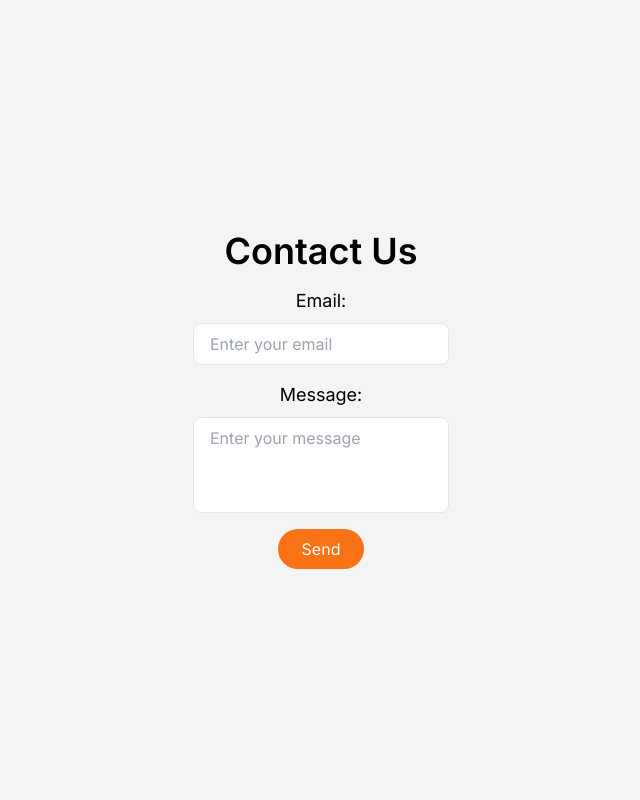
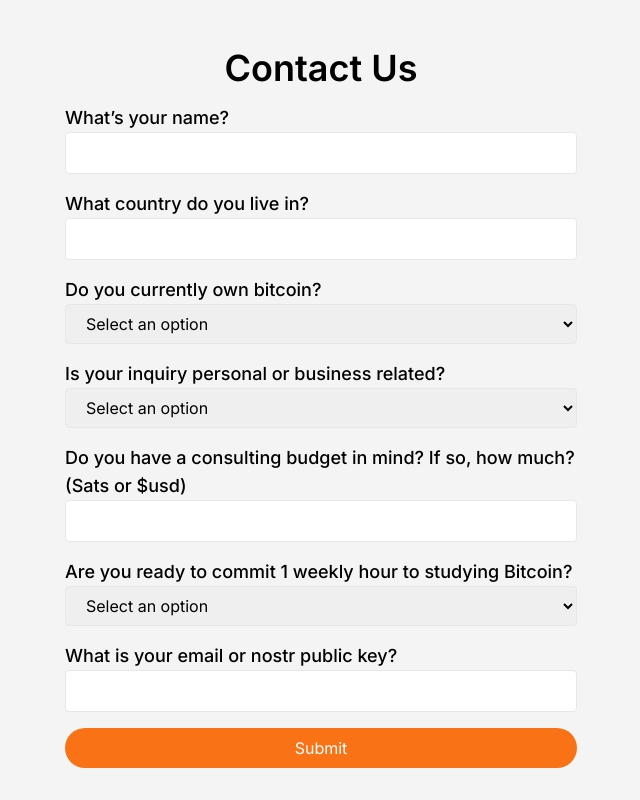
Before and after one commit to Chepenik/finney21, a Next.js app: page /contact in a window 1280 px wide. Shown: the whole page, without its empty margins (319-959 px from the left). Built offline with nearby package versions, Linux system fonts and the light colour scheme.

Commit message:
updated contact form

```diff
--- a/src/app/contact/page.tsx
+++ b/src/app/contact/page.tsx
@@ -3,68 +3,183 @@
 import React, { useState } from 'react';
 
 const ContactSection: React.FC = () => {
-  const [email, setEmail] = useState('');
-  const [message, setMessage] = useState('');
+  const [name, setName] = useState('');
+  const [country, setCountry] = useState('');
+  const [ownsBitcoin, setOwnsBitcoin] = useState('');
+  const [inquiryType, setInquiryType] = useState('');
+  const [budget, setBudget] = useState('');
+  const [commitStudy, setCommitStudy] = useState('');
+  const [emailOrKey, setEmailOrKey] = useState('');
+  const [showModal, setShowModal] = useState(false);
 
   const handleSubmit = (e: React.FormEvent) => {
     e.preventDefault();
 
+    const formData = {
+      name,
+      country,
+      ownsBitcoin,
+      inquiryType,
+      budget,
+      commitStudy,
+      emailOrKey
+    };
+
     // Submit form data to FormSubmit API
-    fetch("https://formsubmit.co/ajax/nickstl.tfc@gmail.com", {
+    fetch("https://formsubmit.co/ajax/btcdiplomat1@tutanota.com", {
       method: "POST",
       headers: {
         'Content-Type': 'application/json',
         'Accept': 'application/json'
       },
-      body: JSON.stringify({
-        email,
-        message
-      })
+      body: JSON.stringify(formData)
     })
     .then(response => response.json())
     .then(data => console.log(data))
     .catch(error => console.log(error));
 
     // Reset form fields
-    setEmail('');
-    setMessage('');
+    setName('');
+    setCountry('');
+    setOwnsBitcoin('');
+    setInquiryType('');
+    setBudget('');
+    setCommitStudy('');
+    setEmailOrKey('');
   };
 
   return (
+    <>
       <section className="flex flex-col items-center justify-center min-h-screen bg-062343 text-white">
-      <h2 className="text-4xl text-black font-semibold mb-4">Contact Us</h2>
+        <h2 className="text-4xl text-black font-semibold mt-4 mb-4">Contact Us</h2>
 
-      <form onSubmit={handleSubmit} className="flex flex-col items-center">
-        <label htmlFor="email" className="text-lg text-black mb-2">Email:</label>
+        <form
+          onSubmit={handleSubmit}
+          className="max-w-lg mx-auto flex flex-col space-y-4"
+        >
+
+          <div>
+            <label className="text-lg text-black font-medium">What’s your name?</label>
+
             <input
-          type="email"
-          id="email"
-          name="email"
-          value={email}
-          onChange={(e) => setEmail(e.target.value)}
-          className="border rounded-lg text-black px-4 py-2 w-64 focus:outline-none focus:border-black"
-          placeholder="Enter your email"
+              type="text"
+              id="name"
+              name="name"
+              value={name}
+              onChange={(e) => setName(e.target.value)}
+              className="w-full border rounded px-4 py-2 text-black"
               required
             />
+          </div>
 
-        <label htmlFor="message" className="text-lg text-black mb-2 mt-4">Message:</label>
-        <textarea
-          id="message"
-          name="message"
-          value={message}
-          onChange={(e) => setMessage(e.target.value)}
-          className="border rounded-lg text-black px-4 py-2 w-64 h-24 resize-none focus:outline-none focus:border-black"
-          placeholder="Enter your message"
+          <div>
+            <label className="text-lg text-black font-medium">What country do you live in?</label>
+
+            <input
+              type="text"
+              id="country"
+              name="country"
+              value={country}
+              onChange={(e) => setCountry(e.target.value)}
+              className="w-full border rounded px-4 py-2 text-black"
               required
-        ></textarea>
-        {/* add drop down boxes for an individual to describe themselves individual, family office, athlete, other, etc */}
-        {/* add drop down boxes for what you are interested learning about self custody, buying, other and type out*/}
+            />
+          </div>
 
-        <button type="submit" className="mt-4 bg-orange-500 hover:bg-orange-600 text-white py-2 px-6 rounded-full focus:outline-none">
-          Send
+          <div>
+            <label className="text-lg text-black font-medium">Do you currently own bitcoin?</label>
+
+            <select
+              value={ownsBitcoin}
+              onChange={(e) => setOwnsBitcoin(e.target.value)}
+              className="w-full border rounded px-4 py-2 text-black"
+            >
+              <option value="">Select an option</option>
+              <option value="yes">Yes</option>
+              <option value="no">No</option>
+            </select>
+          </div>
+
+          <div>
+            <label className="text-lg text-black font-medium">Is your inquiry personal or business related?</label>
+
+            <select
+              value={inquiryType}
+              onChange={(e) => setInquiryType(e.target.value)}
+              className="w-full border rounded px-4 py-2 text-black"
+            >
+              <option value="">Select an option</option>
+              <option value="personal">Personal</option>
+              <option value="business">Business</option>
+            </select>
+          </div>
+
+          <div>
+            <label className="text-lg text-black font-medium">Do you have a consulting budget in mind? If so, how much? (Sats or $usd)</label>
+
+            <input
+              type="text"
+              id="budget"
+              name="budget"
+              value={budget}
+              onChange={(e) => setBudget(e.target.value)}
+              className="w-full border rounded px-4 py-2 text-black"
+            />
+          </div>
+
+          <div>
+            <label className="text-lg text-black font-medium">Are you ready to commit 1 weekly hour to studying Bitcoin?</label>
+
+            <select
+              value={commitStudy}
+              onChange={(e) => setCommitStudy(e.target.value)}
+              className="w-full border rounded px-4 py-2 text-black"
+            >
+              <option value="">Select an option</option>
+              <option value="yes">Yes</option>
+              <option value="no">No</option>
+            </select>
+          </div>
+
+          <div>
+            <label className="text-lg text-black font-medium">What is your email or nostr public key?</label>
+
+            <input
+              type="text"
+              id="emailOrKey"
+              name="emailOrKey"
+              value={emailOrKey}
+              onChange={(e) => setEmailOrKey(e.target.value)}
+              className="w-full border rounded px-4 py-2 text-black"
+              required
+            />
+          </div>
+
+          <button
+            type="submit"
+            className="bg-orange-500 text-white py-2 px-6 rounded-full"
+          >
+            Submit
           </button>
+
         </form>
+
       </section>
+
+    {showModal && (
+        <div className="fixed top-0 left-0 w-full h-full flex items-center justify-center bg-black bg-opacity-50">
+          <div className="bg-white rounded-lg shadow-lg p-8">
+            <h3 className="text-2xl font-semibold mb-4 text-green-500">Your info has been submitted. We will be in touch!</h3>
+            <button
+              onClick={() => setShowModal(false)}
+              className="mt-4 bg-blue-300 hover:bg-green-400 text-white py-2 px-4 rounded-full focus:outline-none"
+            >
+              Close
+            </button>
+          </div>
+        </div>
+      )}
+    </>
   );
 };
 
```
Lines whose indentation alone changed are shown as unchanged.
